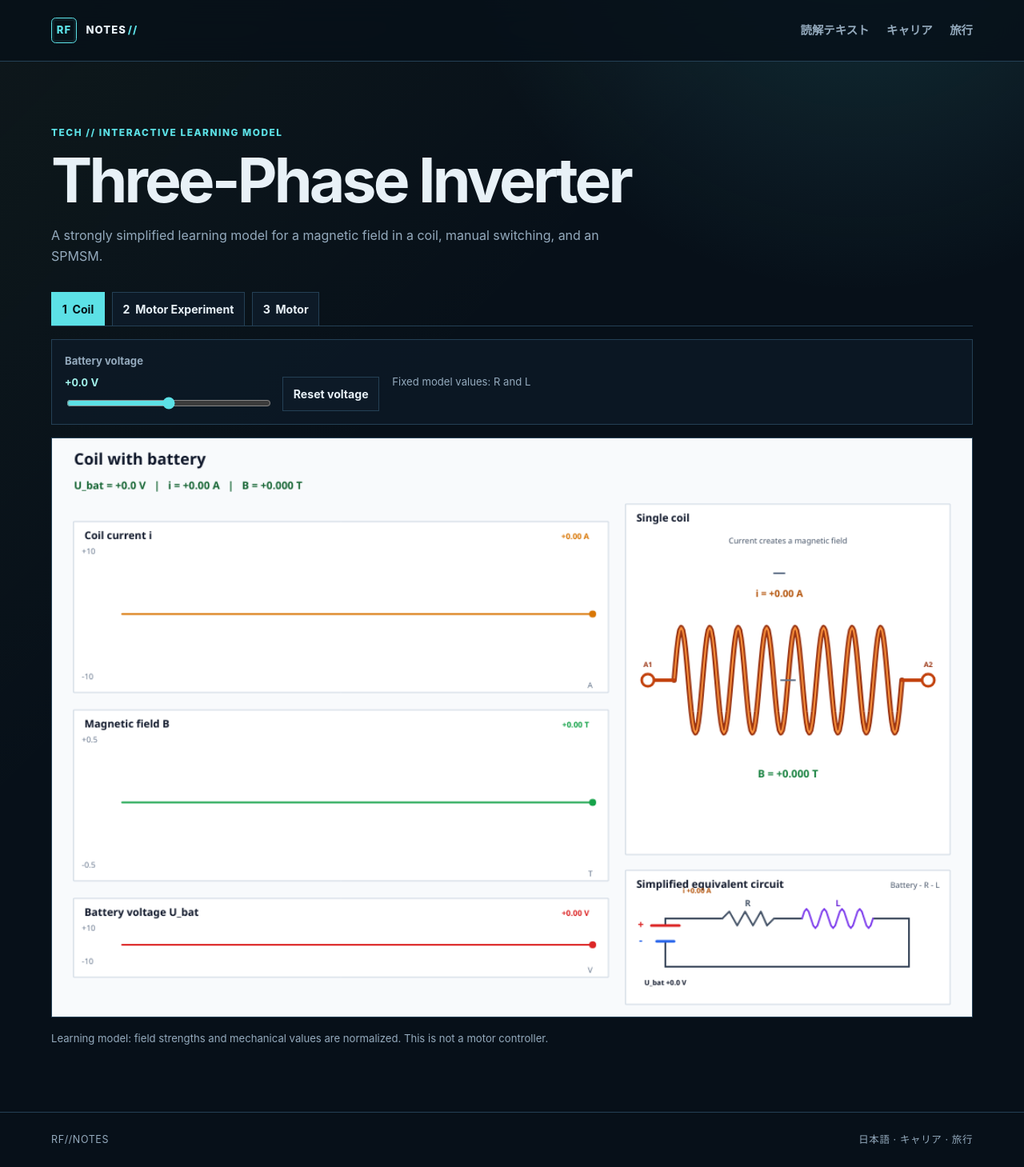
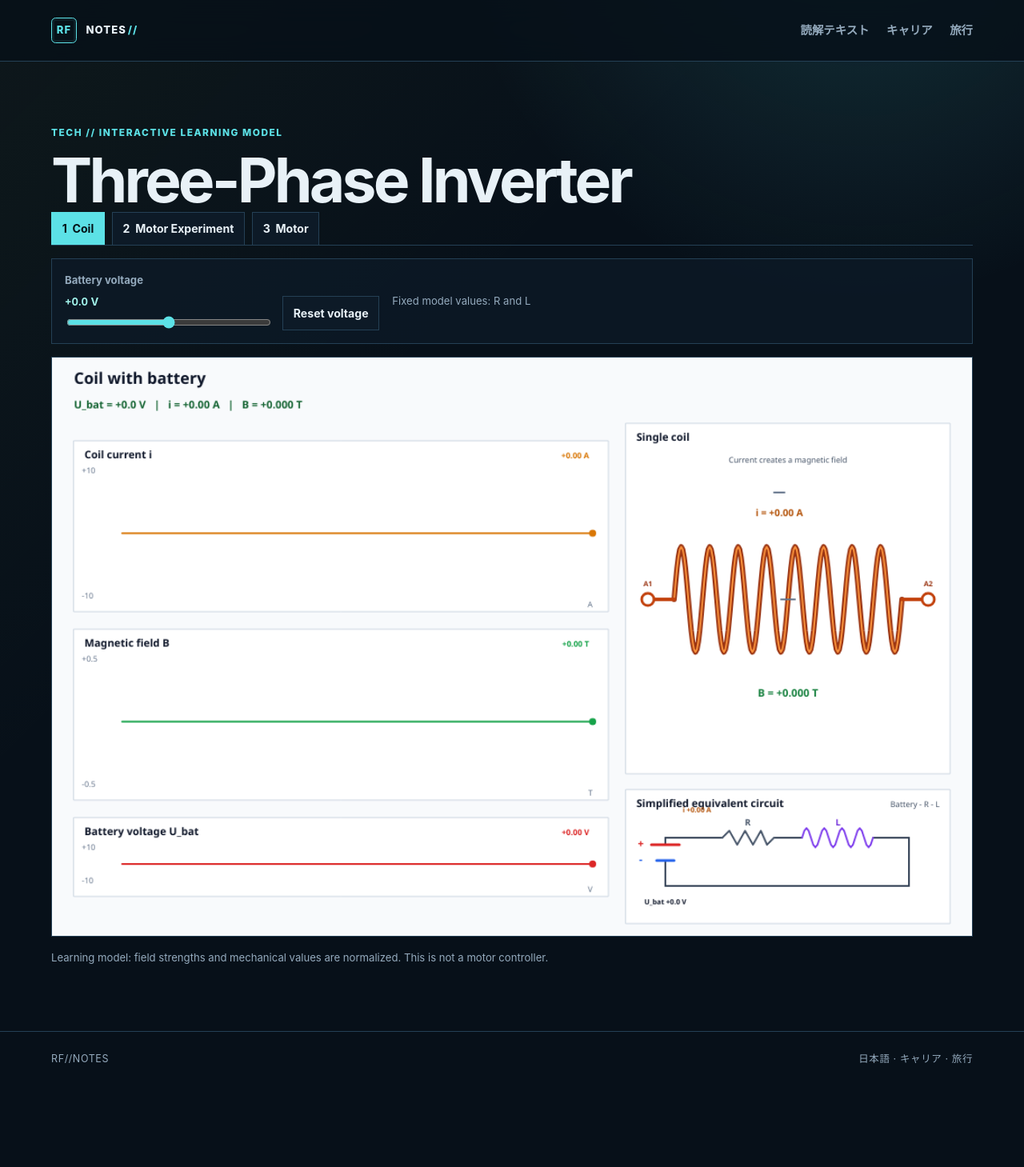
Before and after one commit to RobFil/robfil.github.io, a Jekyll site: the page built from tech/inverter/index.html, in a window 1280 px wide. Shown: the whole page at 80% size. Built offline with Jekyll 4.4.1, drawn with Linux system fonts in a browser that asks for light colours; after the commit the page ends 1358 px from its top, so only the background shows below that.

Commit message:
Remove inverter lab intro text

```diff
--- a/tech/inverter/index.html
+++ b/tech/inverter/index.html
@@ -8,7 +8,6 @@ title: Interactive Inverter Lab
   <header class="lab-header">
     <p class="lab-eyebrow">TECH // INTERACTIVE LEARNING MODEL</p>
     <h1 id="lab-title">Three-Phase Inverter</h1>
-    <p>A strongly simplified learning model for a magnetic field in a coil, manual switching, and an SPMSM.</p>
   </header>
 
   <nav class="lab-tabs" aria-label="Learning views" role="tablist">
```
